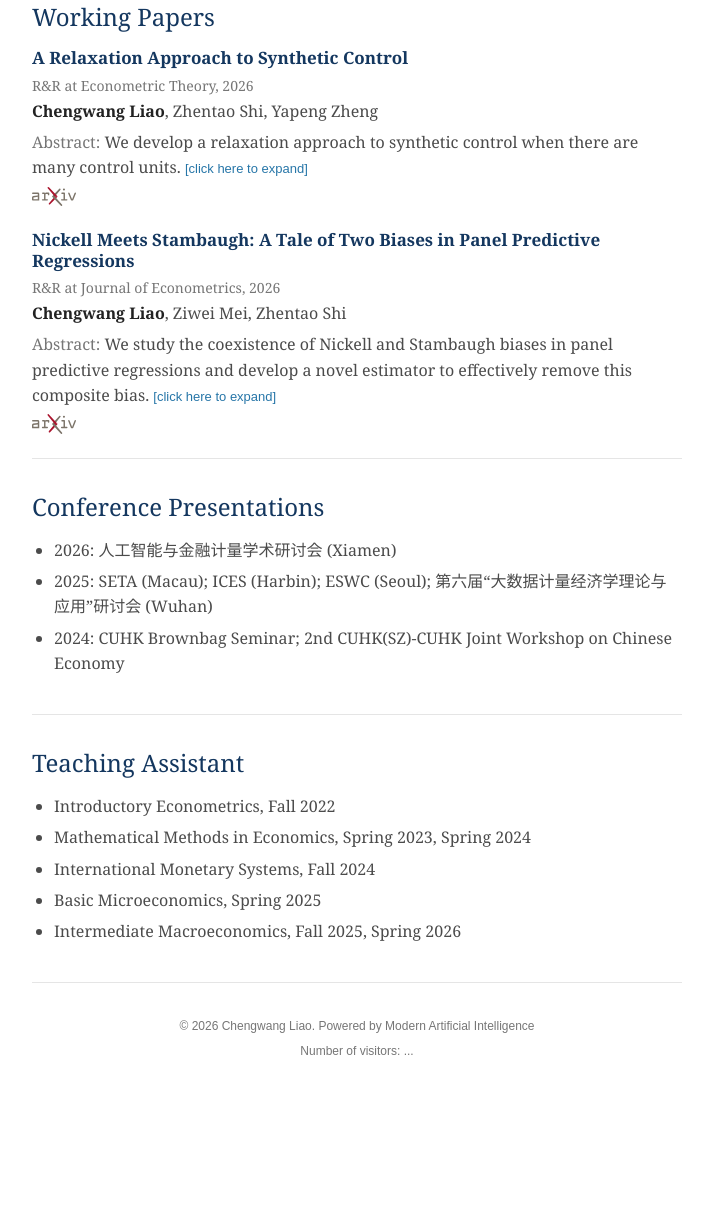
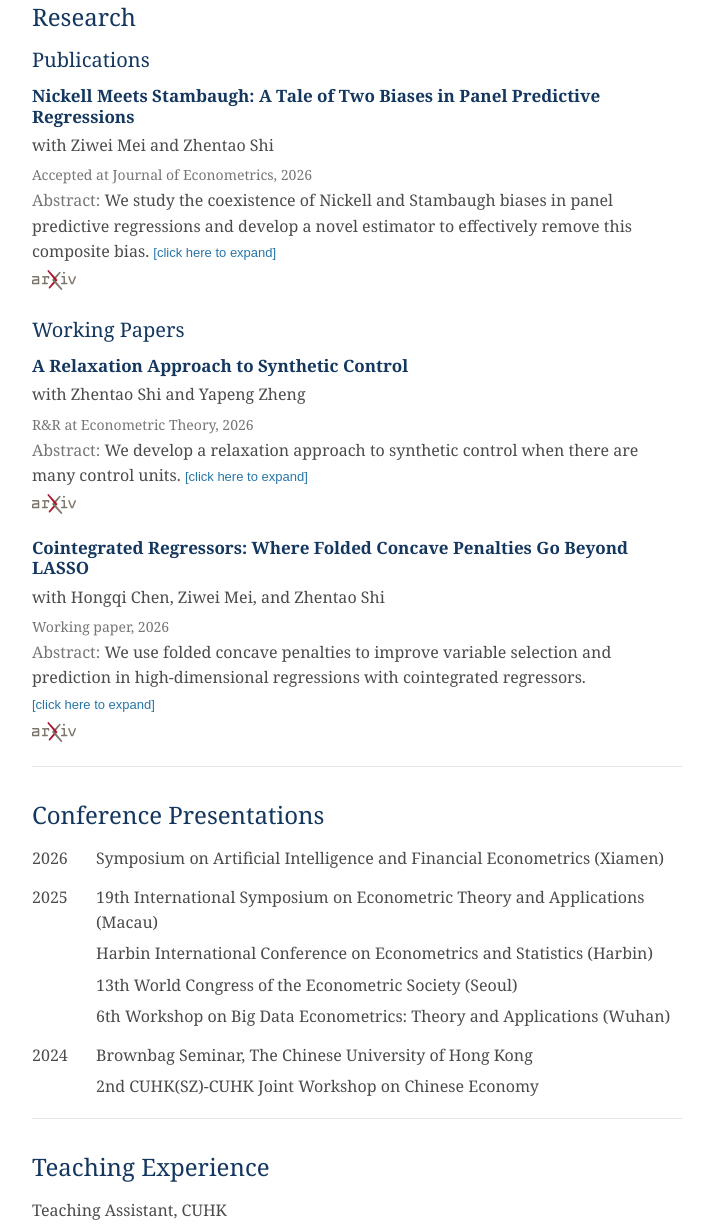
Before and after one commit to cwleo/cwleo.github.io, a plain HTML site: page index.html in a window 1280 px wide. Shown: the part 505-1731 px from the top of the page, without its empty margins (438-1151 px from the left). Before the commit the page ends 1622 px from the top, so only its background shows below. Drawn offline with Linux system fonts and the light colour scheme.

Commit message:
Update research, conference presentations, and teaching experience

```diff
--- a/index.html
+++ b/index.html
@@ -70,15 +70,45 @@
           </ul>
         </section>
 
-        <section id="publications">
-          <h2>Working Papers</h2>
+        <section id="research">
+          <h2>Research</h2>
+
+          <div class="research-group" id="publications">
+            <h3>Publications</h3>
 
             <article class="publication">
-            <h3>A Relaxation Approach to Synthetic Control</h3>
+              <h4>Nickell Meets Stambaugh: A Tale of Two Biases in Panel Predictive Regressions</h4>
+              <p class="authors">
+                with Ziwei Mei and Zhentao Shi
+              </p>
+              <p class="venue">Accepted at Journal of Econometrics, 2026</p>
+              <div class="abstract">
+                <p class="abstract-summary">
+                  We study the coexistence of Nickell and Stambaugh biases in panel predictive regressions and develop a novel estimator to effectively remove this composite bias.
+                  <button class="abstract-action" type="button" aria-expanded="false">[click here to expand]</button>
+                </p>
+                <p class="abstract-full" hidden>
+                  In panel predictive regressions with persistent covariates, coexistence of the Nickell bias and the Stambaugh bias imposes challenges for estimation and hypothesis testing. This paper introduces an innovative estimator, the Double IVX (DIVX), inspired by the IVX technique in time series. DIVX effectively removes this composite Nickell-Stambaugh bias and reinstates standard inferential procedures based on the t-statistic. This new procedure achieves unified inference across a wide range of modes of persistence in panel predictive regressions when the cross-sectional dimension and the time dimension are comparably large. Such desirable properties were unattainable by existing methods, including the popular within-group estimator. Extensive Monte Carlo simulations demonstrate the robustness of DIVX under a variety of settings. We apply DIVX to panel data of financial markets in developed economies to examine the predictability of stock returns.
+                  <button class="abstract-action" type="button" aria-expanded="true">[click here to collapse]</button>
+                </p>
+              </div>
+              <p class="paper-links">
+                <a class="icon-link arxiv-link" href="https://arxiv.org/abs/2410.09825" aria-label="arXiv">
+                  <img src="arxiv-logo.svg" alt="" aria-hidden="true">
+                </a>
+              </p>
+            </article>
+          </div>
+
+          <div class="research-group" id="working-papers">
+            <h3>Working Papers</h3>
+
+            <article class="publication">
+              <h4>A Relaxation Approach to Synthetic Control</h4>
+              <p class="authors">
+                with Zhentao Shi and Yapeng Zheng
+              </p>
               <p class="venue">R&R at Econometric Theory, 2026</p>
-            <p class="authors">
-              <strong>Chengwang Liao</strong>, Zhentao Shi, Yapeng Zheng
-            </p>
               <div class="abstract">
                 <p class="abstract-summary">
                   We develop a relaxation approach to synthetic control when there are many control units.
@@ -97,46 +127,74 @@
             </article>
 
             <article class="publication">
-            <h3>Nickell Meets Stambaugh: A Tale of Two Biases in Panel Predictive Regressions</h3>
-            <p class="venue">R&R at Journal of Econometrics, 2026</p>
+              <h4>Cointegrated Regressors: Where Folded Concave Penalties Go Beyond LASSO</h4>
               <p class="authors">
-              <strong>Chengwang Liao</strong>, Ziwei Mei, Zhentao Shi
+                with Hongqi Chen, Ziwei Mei, and Zhentao Shi
               </p>
+              <p class="venue">Working paper, 2026</p>
               <div class="abstract">
                 <p class="abstract-summary">
-                We study the coexistence of Nickell and Stambaugh biases in panel predictive regressions and develop a novel estimator to effectively remove this composite bias.
+                  We use folded concave penalties to improve variable selection and prediction in high-dimensional regressions with cointegrated regressors.
                   <button class="abstract-action" type="button" aria-expanded="false">[click here to expand]</button>
                 </p>
                 <p class="abstract-full" hidden>
-                In panel predictive regressions with persistent covariates, coexistence of the Nickell bias and the Stambaugh bias imposes challenges for estimation and hypothesis testing. This paper introduces an innovative estimator, the Double IVX (DIVX), inspired by the IVX technique in time series. DIVX effectively removes this composite Nickell-Stambaugh bias and reinstates standard inferential procedures based on the t-statistic. This new procedure achieves unified inference across a wide range of modes of persistence in panel predictive regressions when the cross-sectional dimension and the time dimension are comparably large. Such desirable properties were unattainable by existing methods, including the popular within-group estimator. Extensive Monte Carlo simulations demonstrate the robustness of DIVX under a variety of settings. We apply DIVX to panel data of financial markets in developed economies to examine the predictability of stock returns.
+                  In high-dimensional predictive regressions, LASSO can shrink the coefficients of cointegrated regressors too aggressively to estimate them consistently. We study folded concave penalties, including SCAD and MCP, as an alternative. We establish a local oracle property for penalized regression and a global oracle property when the regression is subject to a penalty-level constraint. The constrained formulation yields a global solution with consistent coefficient estimates and oracle prediction performance. Simulations and an application forecasting euro area unemployment show improvements over LASSO in variable selection and out-of-sample prediction.
                   <button class="abstract-action" type="button" aria-expanded="true">[click here to collapse]</button>
                 </p>
               </div>
               <p class="paper-links">
-              <a class="icon-link arxiv-link" href="https://arxiv.org/abs/2410.09825" aria-label="arXiv">
+                <a class="icon-link arxiv-link" href="https://arxiv.org/abs/2610.14617" aria-label="arXiv">
                   <img src="arxiv-logo.svg" alt="" aria-hidden="true">
                 </a>
               </p>
             </article>
+          </div>
         </section>
 
         <section id="presentations">
           <h2>Conference Presentations</h2>
+          <dl class="presentation-list">
+            <div class="presentation-year">
+              <dt>2026</dt>
+              <dd>
                 <ul>
-            <li>2026: 人工智能与金融计量学术研讨会 (Xiamen)</li>
-            <li>2025: SETA (Macau); ICES (Harbin); ESWC (Seoul); 第六届“大数据计量经济学理论与应用”研讨会 (Wuhan)</li>
-            <li>2024: CUHK Brownbag Seminar; 2nd CUHK(SZ)-CUHK Joint Workshop on Chinese Economy</li>
+                  <li>Symposium on Artificial Intelligence and Financial Econometrics (Xiamen)</li>
                 </ul>
+              </dd>
+            </div>
+            <div class="presentation-year">
+              <dt>2025</dt>
+              <dd>
+                <ul>
+                  <li>19th International Symposium on Econometric Theory and Applications (Macau)</li>
+                  <li>Harbin International Conference on Econometrics and Statistics (Harbin)</li>
+                  <li>13th World Congress of the Econometric Society (Seoul)</li>
+                  <li>6th Workshop on Big Data Econometrics: Theory and Applications (Wuhan)</li>
+                </ul>
+              </dd>
+            </div>
+            <div class="presentation-year">
+              <dt>2024</dt>
+              <dd>
+                <ul>
+                  <li>Brownbag Seminar, The Chinese University of Hong Kong</li>
+                  <li>2nd CUHK(SZ)-CUHK Joint Workshop on Chinese Economy</li>
+                </ul>
+              </dd>
+            </div>
+          </dl>
         </section>
 
         <section id="teaching">
-          <h2>Teaching Assistant</h2>
+          <h2>Teaching Experience</h2>
+          <p class="teaching-role">Teaching Assistant, CUHK</p>
           <ul>
             <li>Introductory Econometrics, Fall 2022</li>
             <li>Mathematical Methods in Economics, Spring 2023, Spring 2024</li>
             <li>International Monetary Systems, Fall 2024</li>
             <li>Basic Microeconomics, Spring 2025</li>
             <li>Intermediate Macroeconomics, Fall 2025, Spring 2026</li>
+            <li>Econometric Theory and Applications, Fall 2026</li>
           </ul>
         </section>
 
--- a/sitemap.xml
+++ b/sitemap.xml
@@ -9,7 +9,7 @@
 
 <url>
   <loc>https://cwleo.github.io/</loc>
-  <lastmod>2026-06-10</lastmod>
+  <lastmod>2026-10-14</lastmod>
 </url>
 
 
--- a/style.css
+++ b/style.css
@@ -64,7 +64,8 @@ a:focus {
 
 h1,
 h2,
-h3 {
+h3,
+h4 {
   color: var(--heading);
   line-height: 1.2;
 }
@@ -81,7 +82,8 @@ h2 {
   font-weight: 500;
 }
 
-h3 {
+h3,
+h4 {
   margin: 2px 0 6px;
   font-size: 17px;
   font-weight: 600;
@@ -199,6 +201,16 @@ section:last-child {
   color: var(--muted);
 }
 
+.research-group + .research-group {
+  margin-top: 28px;
+}
+
+.research-group > h3 {
+  margin: 0 0 14px;
+  font-size: 20px;
+  font-weight: 500;
+}
+
 .publication {
   margin-bottom: 24px;
 }
@@ -211,6 +223,10 @@ section:last-child {
   margin-bottom: 2px;
   color: var(--muted);
   font-size: 14px;
+}
+
+.teaching-role {
+  margin-bottom: 6px;
 }
 
 .authors,
@@ -268,6 +284,35 @@ section:last-child {
 .arxiv-link img {
   width: 44px;
   height: auto;
+}
+
+.presentation-list {
+  margin: 0;
+}
+
+.presentation-year {
+  display: grid;
+  grid-template-columns: 3rem minmax(0, 1fr);
+  column-gap: 16px;
+  margin-bottom: 14px;
+}
+
+.presentation-year:last-child {
+  margin-bottom: 0;
+}
+
+.presentation-year dd {
+  margin: 0;
+}
+
+.presentation-year ul {
+  margin: 0;
+  padding: 0;
+  list-style: none;
+}
+
+.presentation-year li:last-child {
+  margin-bottom: 0;
 }
 
 @media (prefers-color-scheme: dark) {
```
Lines whose indentation alone changed are shown as unchanged.
